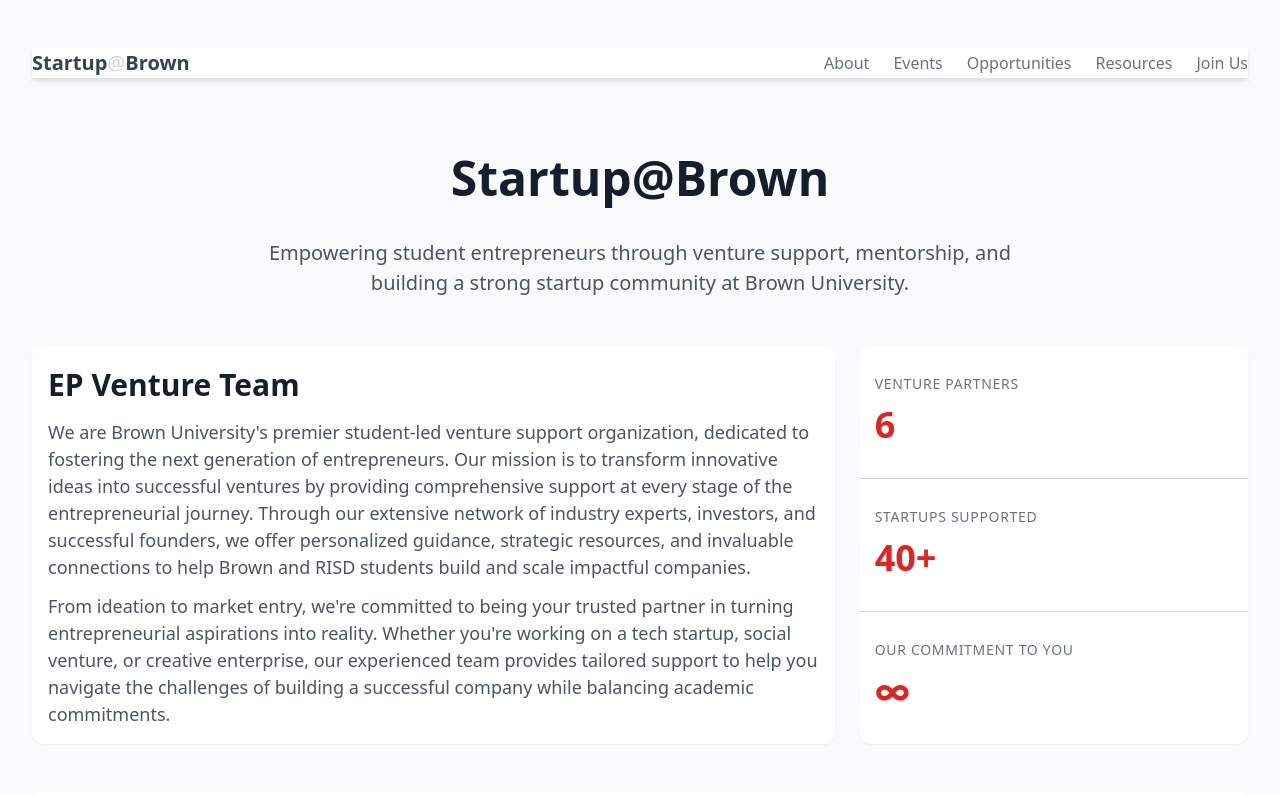
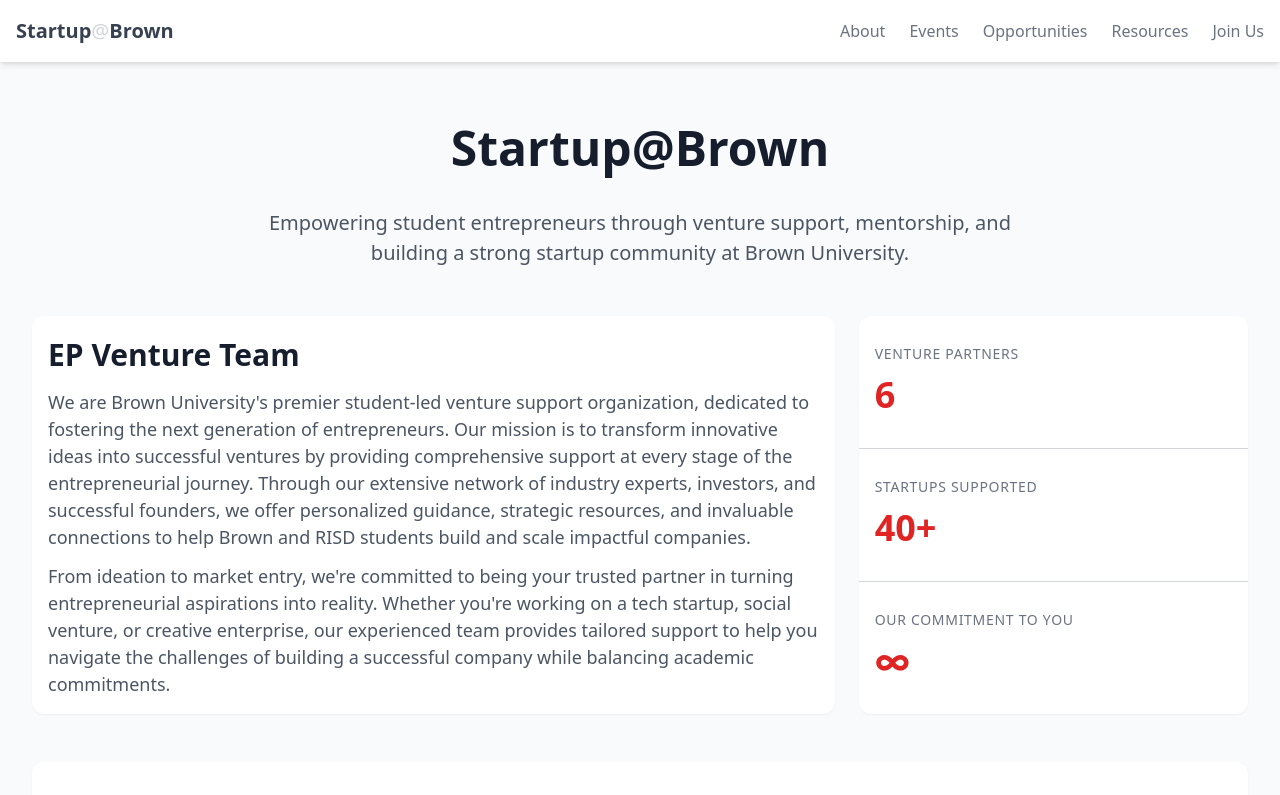
Before and after one commit to FazZaidi2005/startupatbrown, a Next.js app in the folder frontend/: page /about in a window 1280 px wide. Shown: the top 795 px of the page. Built offline with nearby package versions, Linux system fonts and the light colour scheme; a web font is replaced by a local one.

Commit message:
changing everything back

```diff
--- a/frontend/components/Navbar.js
+++ b/frontend/components/Navbar.js
@@ -18,7 +18,7 @@
 
     return (
         <>
-            <div className="relative w-full p-0 flex justify-between items-center font-display bg-white z-50 shadow-md">
+            <div className="fixed top-0 right-0 p-4 w-full flex justify-between items-center font-display bg-white z-50 shadow-md">
                 <Link href="/">
                     <a className="font-semibold text-gray-700 text-xl">
                         Startup<span className="font-sans text-gray-300 font-light">@</span>Brown
```
